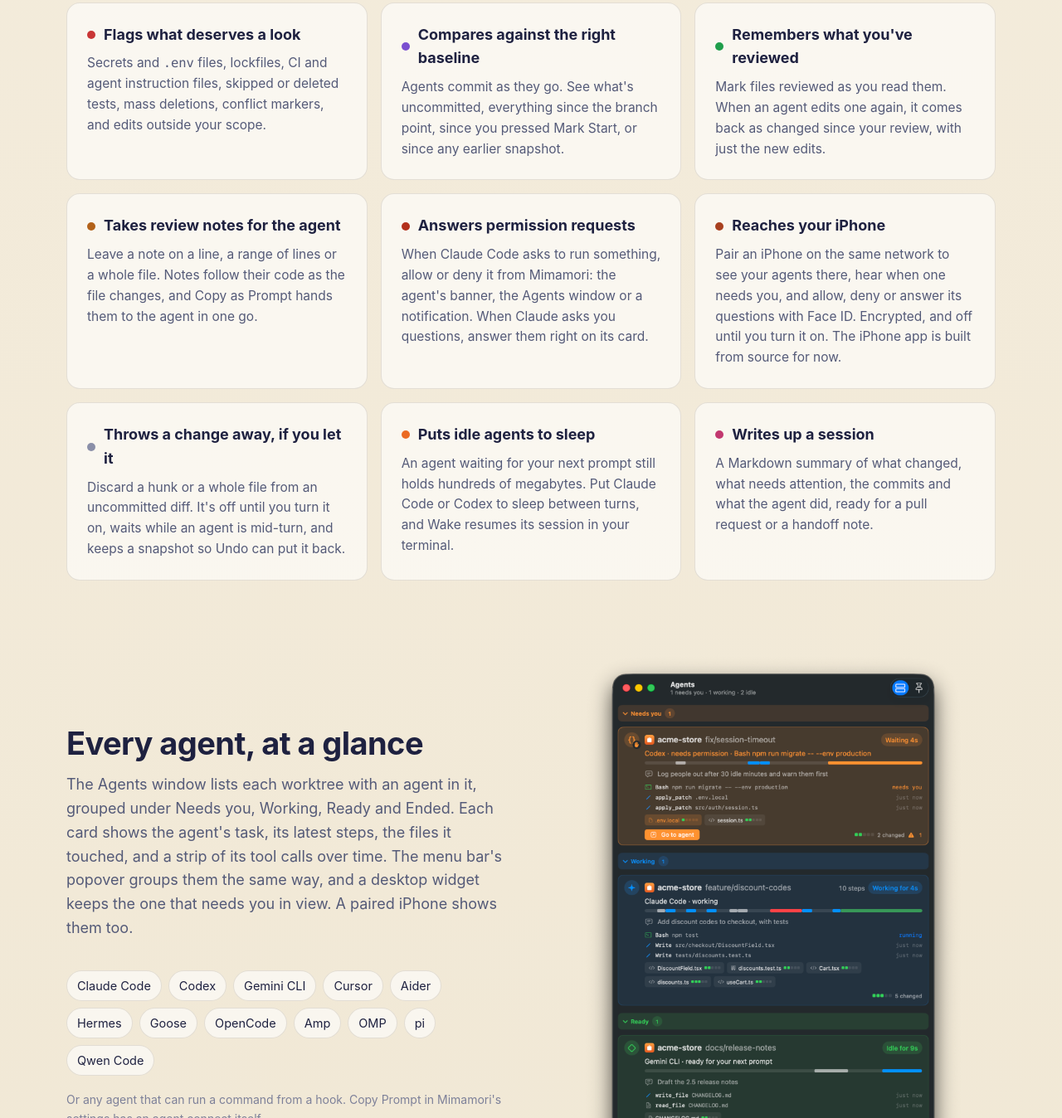
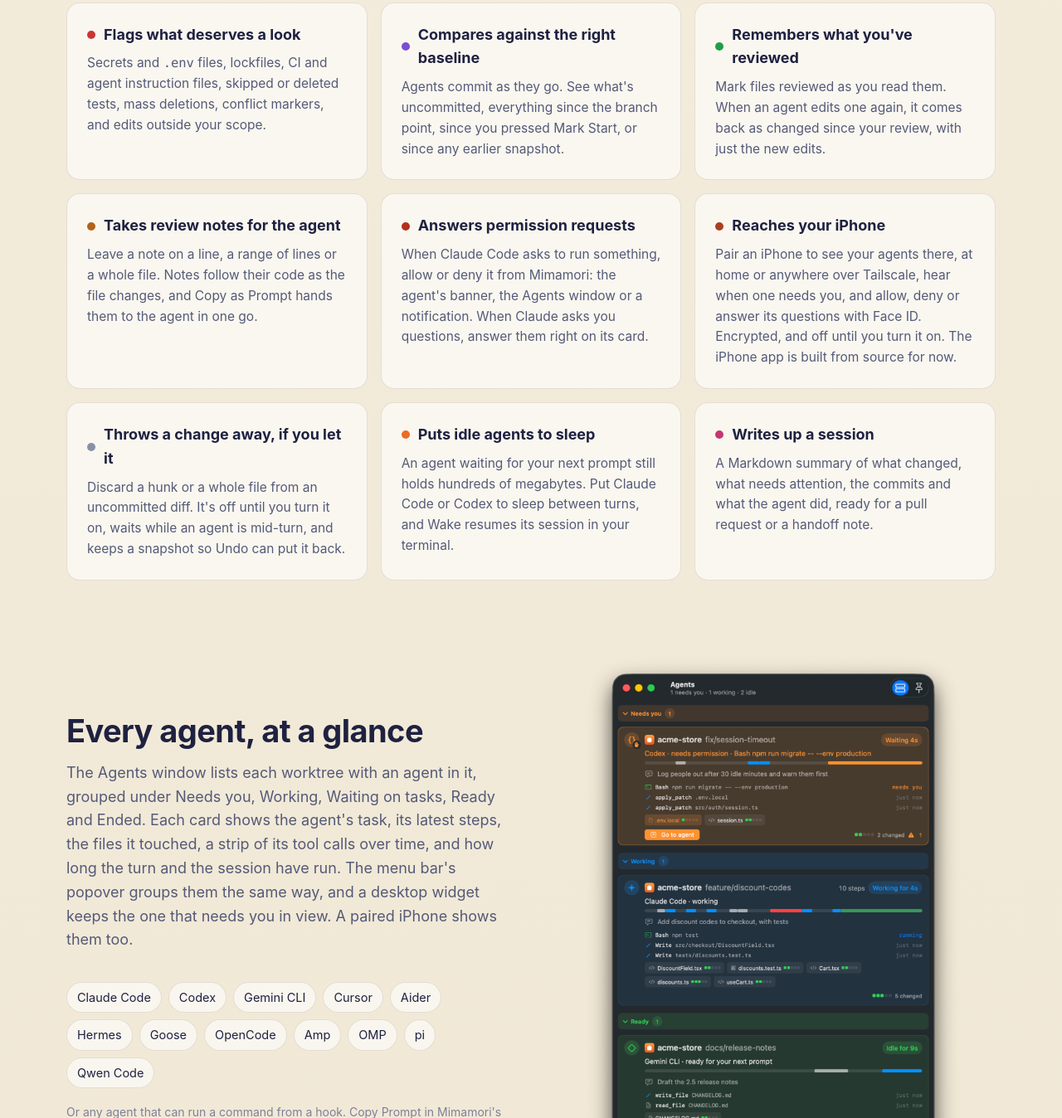
Before and after one commit to CocoaBeans/mimamori, a plain HTML site: page site/index.html in a window 1280 px wide. Shown: the part 2555-3903 px from the top of the page at 83% size. Drawn offline with Linux system fonts and the light colour scheme; files whose address does not match are found by name.

Commit message:
Prepare 1.5.0: version 1.5.0 (build 8), changelog, notes and website
Co-Authored-By: Claude Opus 5.5 <noreply@anthropic.com>

```diff
--- a/site/index.html
+++ b/site/index.html
@@ -314,7 +314,7 @@
         </div>
         <div class="card">
           <h3><span class="dot" style="background:var(--link)"></span>Reaches your iPhone</h3>
-          <p>Pair an iPhone on the same network to see your agents there, hear when one needs you, and allow, deny or answer its questions with Face ID. Encrypted, and off until you turn it on. The iPhone app is built from source for now.</p>
+          <p>Pair an iPhone to see your agents there, at home or anywhere over Tailscale, hear when one needs you, and allow, deny or answer its questions with Face ID. Encrypted, and off until you turn it on. The iPhone app is built from source for now.</p>
         </div>
         <div class="card">
           <h3><span class="dot" style="background:var(--ident)"></span>Throws a change away, if you let it</h3>
@@ -336,7 +336,7 @@
     <div class="wrap split">
       <div>
         <h2>Every agent, at a glance</h2>
-        <p class="lede">The Agents window lists each worktree with an agent in it, grouped under Needs you, Working, Ready and Ended. Each card shows the agent's task, its latest steps, the files it touched, and a strip of its tool calls over time. The menu bar's popover groups them the same way, and a desktop widget keeps the one that needs you in view. A paired iPhone shows them too.</p>
+        <p class="lede">The Agents window lists each worktree with an agent in it, grouped under Needs you, Working, Waiting on tasks, Ready and Ended. Each card shows the agent's task, its latest steps, the files it touched, a strip of its tool calls over time, and how long the turn and the session have run. The menu bar's popover groups them the same way, and a desktop widget keeps the one that needs you in view. A paired iPhone shows them too.</p>
         <ul class="agents" aria-label="Agents Mimamori recognises">
           <li>Claude Code</li><li>Codex</li><li>Gemini CLI</li><li>Cursor</li><li>Aider</li><li>Hermes</li><li>Goose</li><li>OpenCode</li><li>Amp</li><li>OMP</li><li>pi</li><li>Qwen Code</li>
         </ul>
```
Also changed, not shown: 3 other files.
